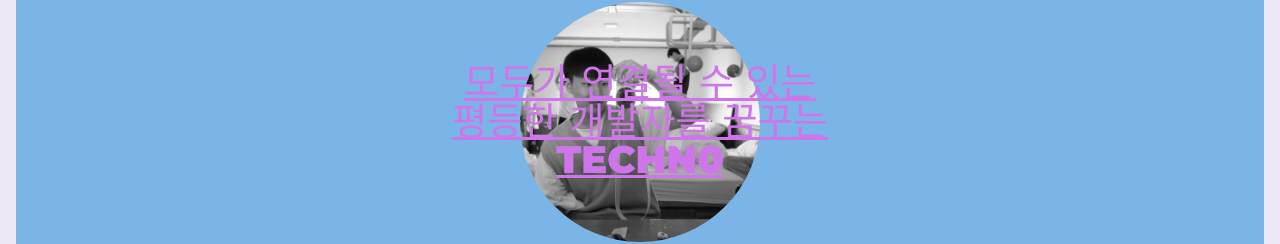
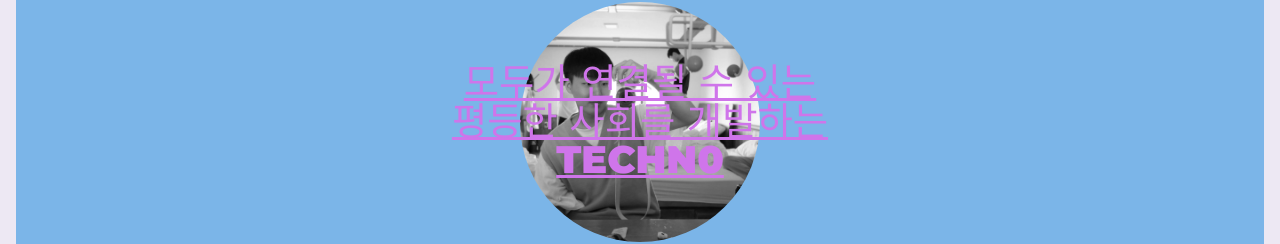
Before and after one commit to techn-0/techn0-vue, a Vue app: page / in a window 1280 px wide. Shown: the part 502-746 px from the top of the page. Built offline with nearby package versions, Linux system fonts and the light colour scheme; a small style sheet from the web is missing; a web font is replaced by a local one.

Commit message:
타이틀 텍스트 수정

```diff
--- a/src/constants/index.js
+++ b/src/constants/index.js
@@ -23,7 +23,7 @@ export const headerNav = [
 
 export const introText = {
     title: "sw developer",
-    desc: ["모두가 연결될 수 있는", "평등한 개발자를 꿈꾸는", "TechN0"],
+    desc: ["모두가 연결될 수 있는", "평등한 사회를 개발하는", "TechN0"],
 };
 
 
```
